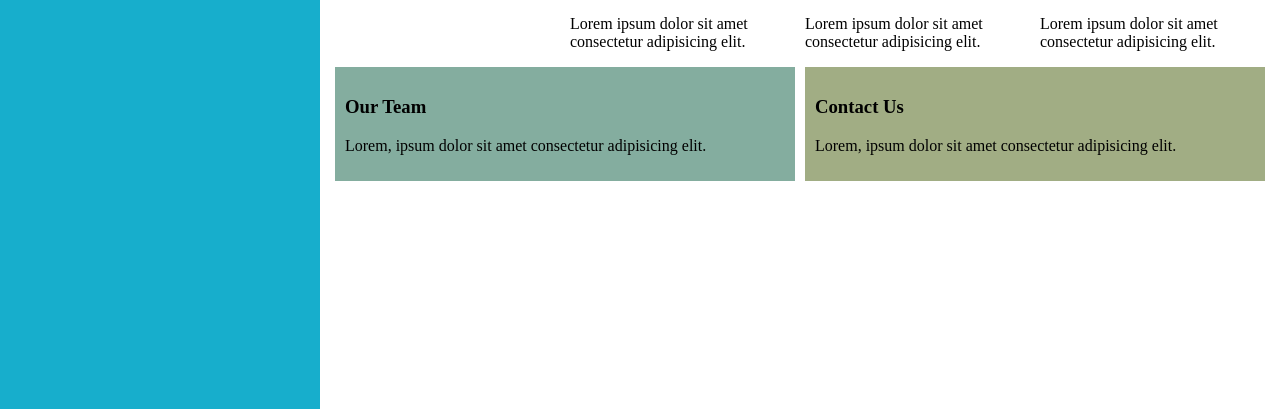
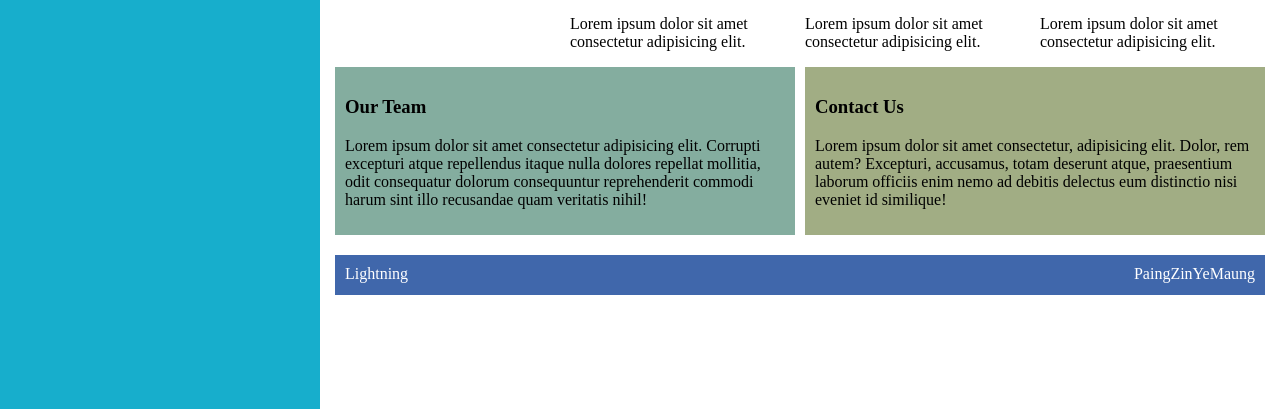
Before and after one commit to PaingZinYeMaung/responsive-html-css-template, a plain HTML site: page index.html in a window 1280 px wide. Shown: the part 391-800 px from the top of the page. Drawn offline with Linux system fonts and the light colour scheme.

Commit message:
footer fixed

```diff
--- a/index.html
+++ b/index.html
@@ -70,13 +70,19 @@
       <div class="three">
         <div class="box">
             <h3 class="content-title">Our Team</h3>
-            <p>Lorem, ipsum dolor sit amet consectetur adipisicing elit.</p>
+            <p>Lorem ipsum dolor sit amet consectetur adipisicing elit. Corrupti excepturi atque repellendus itaque nulla dolores repellat mollitia, odit consequatur dolorum consequuntur reprehenderit commodi harum sint illo recusandae quam veritatis nihil!</p>
         </div>
         <div class="box">
             <h3 class="content-title">Contact Us</h3>
-            <p>Lorem, ipsum dolor sit amet consectetur adipisicing elit.</p>
+            <p>Lorem ipsum dolor sit amet consectetur, adipisicing elit. Dolor, rem autem? Excepturi, accusamus, totam deserunt atque, praesentium laborum officiis enim nemo ad debitis delectus eum distinctio nisi eveniet id similique!</p>
         </div>
       </div>
+
+      <!-- footer -->
+       <div class="footer">
+        <div class="c1">Lightning</div>
+        <div class="c2">PaingZinYeMaung</div>
+       </div>
 
     </div>
 
--- a/style.css
+++ b/style.css
@@ -1,7 +1,6 @@
 body{
     margin: 0;
     /* margin-top: 0; */
-
 }
 .sidebar {
     list-style-type: none;
@@ -30,6 +29,7 @@ body{
     margin-left: 25%;
     height: auto;
     padding: 3px 15px;
+    /* position: fixed; */
 }
 .two ul{
     list-style-type: none;
@@ -49,6 +49,7 @@ body{
     display: grid;
     grid-template-columns: 1fr 1fr;
     grid-gap: 10px;
+    /* height: 130px; */
 }
 .three .box{
     padding: 10px;
@@ -59,6 +60,23 @@ body{
 .three .box:last-child{
     background-color: #a1ad84;
 }
+.footer{
+    padding: 10px;
+    margin-top: 20px;
+    background-color: #4067ab;
+    text-align: center;
+    color: white;
+    height: 20px;
+}
+.footer .c1{
+    float: left;
+    text-align: center;
+}
+.footer .c2{
+    float: right;
+    text-align: center;
+}
+
 @media screen and (max-width: 900px) {
     .sidebar{
         width: 100%;
```
